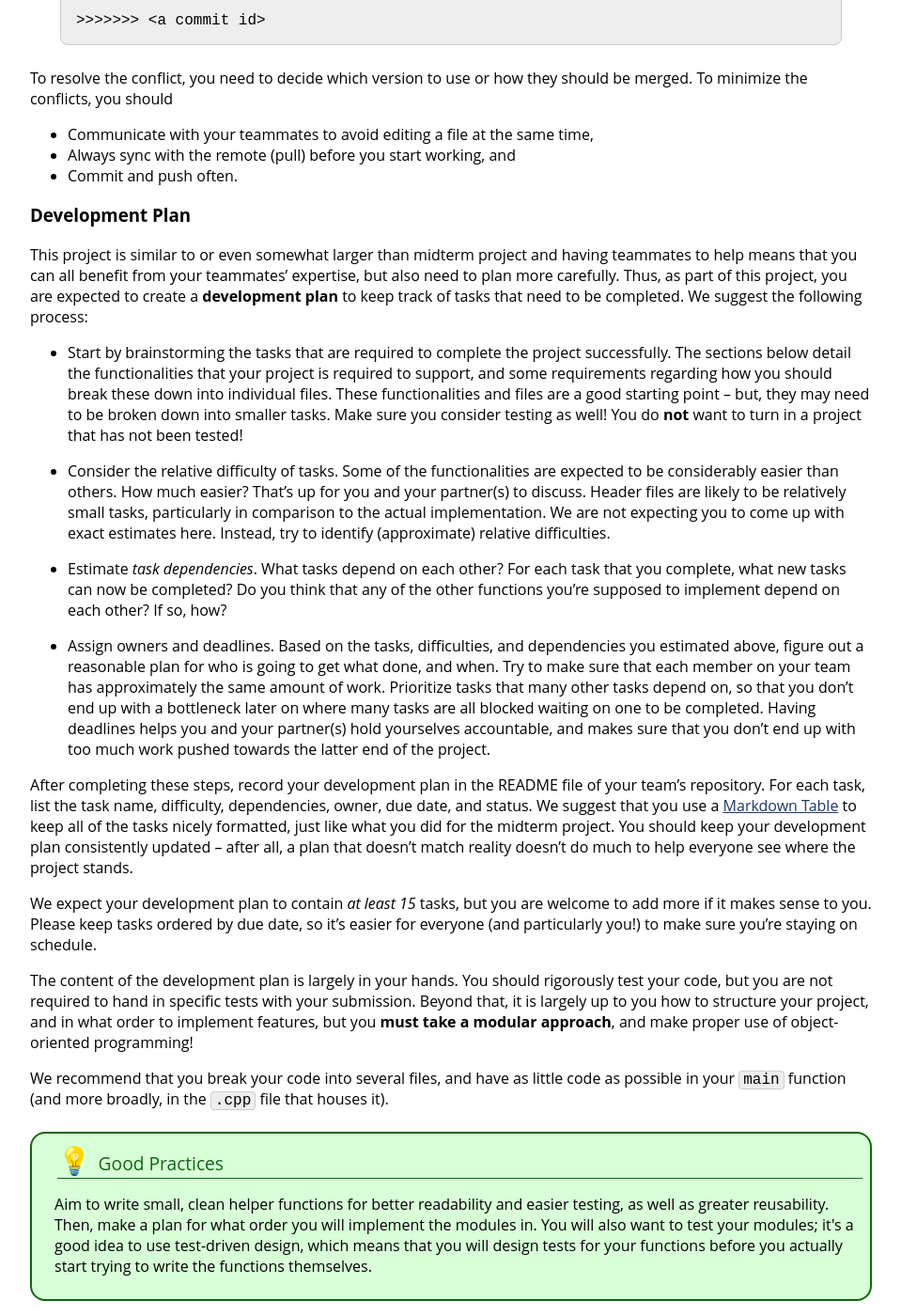
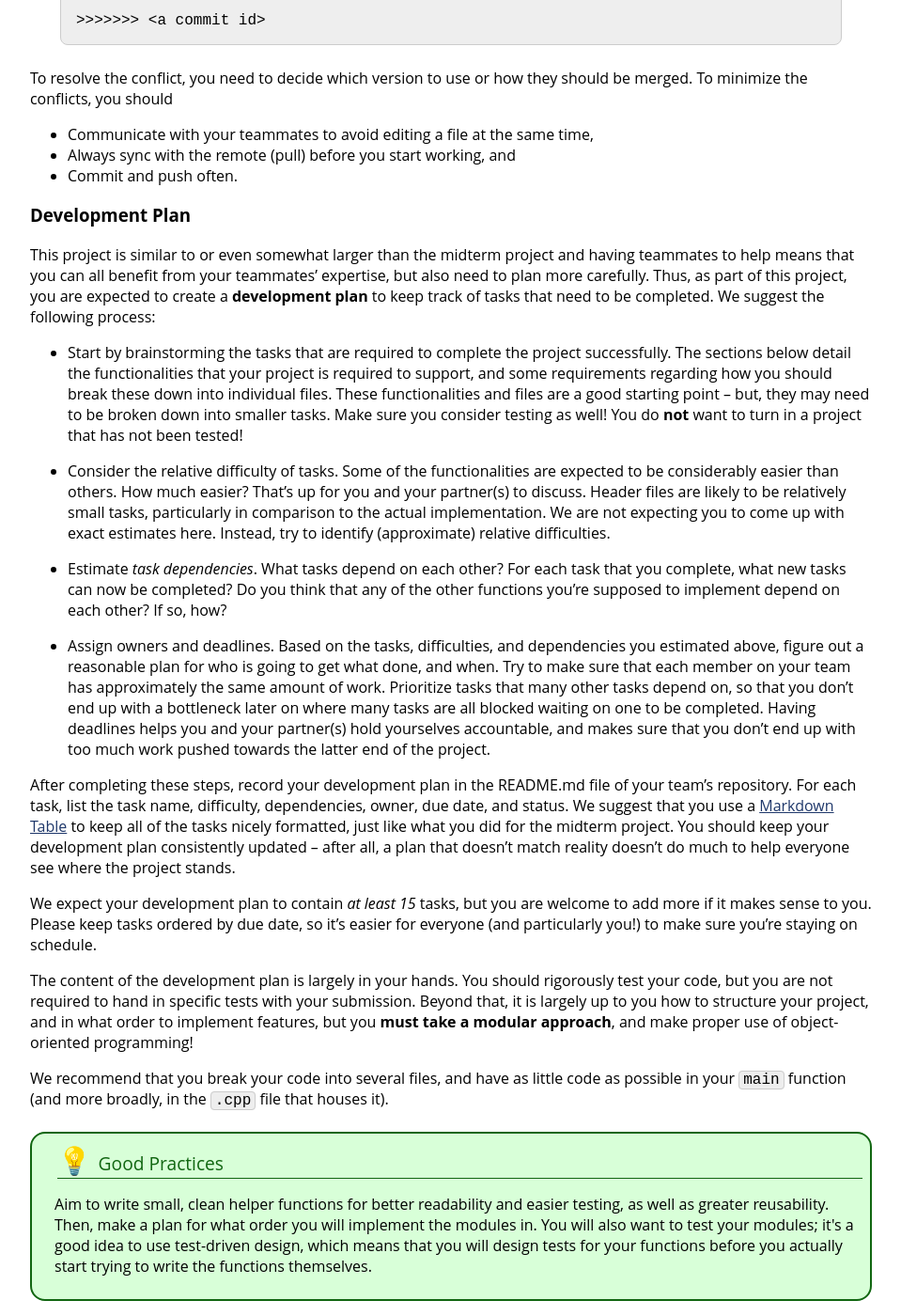
Before and after one commit to jhu-ip/cs220-f25, a Jekyll site: the page built from assign/final.md, in a window 1280 px wide and 1400 px high, scrolled down 2330 px. Shown: the whole window at 94% size, without its empty margins (160-1119 px from the left). Built offline with Jekyll 4.4.1, drawn with Linux system fonts in a browser that asks for light colours; some of the changed text lies outside the part shown.

Commit message:
final project proof reading tweaks

```diff
--- a/assign/final.md
+++ b/assign/final.md
@@ -103,7 +103,8 @@
 - Commit and push often.
 
 ### Development Plan
-This project is similar to or even somewhat larger than midterm project and having teammates to help means that you can all benefit from your teammates' expertise, but also need to plan more carefully.  Thus, as part of this project, you are expected to create a **development plan** to keep track of tasks that need to be completed.  We suggest the following process:
+
+This project is similar to or even somewhat larger than the midterm project and having teammates to help means that you can all benefit from your teammates' expertise, but also need to plan more carefully.  Thus, as part of this project, you are expected to create a **development plan** to keep track of tasks that need to be completed.  We suggest the following process:
 
 * Start by brainstorming the tasks that are required to complete the project successfully.  The sections below detail the functionalities that your project is required to support, and some requirements regarding how you should break these down into individual files.  These functionalities and files are a good starting point -- but, they may need to be broken down into smaller tasks.  Make sure you consider testing as well!  You do **not** want to turn in a project that has not been tested!
 
@@ -113,7 +114,7 @@
 
 * Assign owners and deadlines.  Based on the tasks, difficulties, and dependencies you estimated above, figure out a reasonable plan for who is going to get what done, and when.  Try to make sure that each member on your team has approximately the same amount of work.  Prioritize tasks that many other tasks depend on, so that you don't end up with a bottleneck later on where many tasks are all blocked waiting on one to be completed.  Having deadlines helps you and your partner(s) hold yourselves accountable, and makes sure that you don't end up with too much work pushed towards the latter end of the project.
 
-After completing these steps, record your development plan in the README file of your team's repository.  For each task, list the task name, difficulty, dependencies, owner, due date, and status.  We suggest that you use a [Markdown Table](https://www.tablesgenerator.com/markdown_tables) to keep all of the tasks nicely formatted, just like what you did for the midterm project.  You should keep your development plan consistently updated -- after all, a plan that doesn't match reality doesn't do much to help everyone see where the project stands.
+After completing these steps, record your development plan in the README.md file of your team's repository.  For each task, list the task name, difficulty, dependencies, owner, due date, and status.  We suggest that you use a [Markdown Table](https://www.tablesgenerator.com/markdown_tables) to keep all of the tasks nicely formatted, just like what you did for the midterm project.  You should keep your development plan consistently updated -- after all, a plan that doesn't match reality doesn't do much to help everyone see where the project stands.
 
 We expect your development plan to contain _at least 15_ tasks, but you are welcome to add more if it makes sense to you.  Please keep tasks ordered by due date, so it's easier for everyone (and particularly you!) to make sure you're staying on schedule.
 
@@ -372,7 +373,7 @@
 
 ## Code Submission (Team)
 
-Create a zip file named `project.zip` containing your source files as well as `chessUML.pdf`, `README`, `Makefile` and `gitlog.txt`. (While we do absolutely expect you to write code that tests your implementation, you are not expected to submit your tests to us for grading.)
+Create a zip file named `project.zip` containing your source files as well as `chessUML.pdf`, `README.md`, `Makefile` and `gitlog.txt`. (While we do absolutely expect you to write code that tests your implementation, you are not expected to submit your tests to us for grading.)
 
 Copy `project.zip` to your local machine and submit it as Final Project (Team) on Gradescope. This will be a group submission, where *you must indicate each team member's name on Gradescope when you (first) submit*. Please make sure that the same team member submits subsequent versions as well.
 
@@ -388,7 +389,7 @@
 
 ### Development Plan (Team)
 
-Submit your initial development plan in a plain text file called README (no .txt or other extension) to Gradescope before the deadline. As noted above, you can use Markdown formatting to make this look nice. Remember to include all team member full names and JHED IDs in your submission. Keep this file updated as your development progresses and submit again with your final code submission.
+Submit your initial development plan in a plain text file called README.md to Gradescope before the deadline. As noted above, you can use Markdown formatting to make this look nice. Remember to include all team member full names and JHED IDs in your submission. Keep this file updated as your development progresses and submit again with your final code submission.
 
 ### UML Diagram (Team)
 
@@ -410,6 +411,6 @@
 
 * (13 points) Development Plan
 * (7 points) UML Diagram
-* (15 points) Project Submission & Style (including updated README, UML diagram and gitlog)
+* (15 points) Project Submission & Style (including updated README.md, UML diagram and gitlog)
 * (130 points) Project Code Functionality (including memory usage)
 * (5 point deduction per missing submission) Partner Evaluations
```
